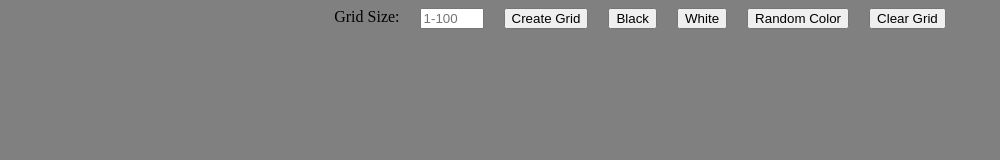
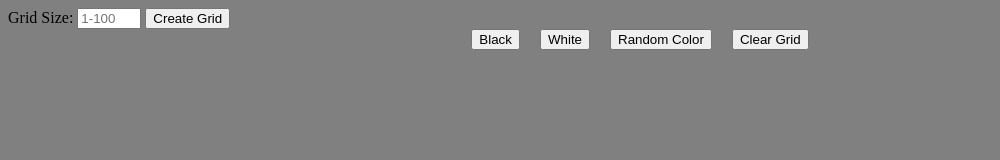
Before and after one commit to willbickham3/Etch-a-Sketch, a plain HTML site: page index.html in a window 1280 px wide. Shown: the whole page, without its empty margins (0-1000 px from the left). Drawn offline with Linux system fonts and the light colour scheme.

Commit message:
Add separate div for Grid Size; Change class and dataset of button container children

```diff
--- a/index.html
+++ b/index.html
@@ -9,14 +9,16 @@
     <title>Document</title>
 </head>
 <body>
-    <div class="button-container">
+    <div class="grid-button">
         <label for="grid-size">Grid Size:</label>
         <input type="number" id="pixels" placeholder="1-100" min="1" max="100">
         <button class="create-grid">Create Grid</button>
-        <button class="black">Black</button>
-        <button class="white">White</button>
-        <button class="random">Random Color</button>
-        <button class="clear">Clear Grid</button>
+    </div>
+    <div class="button-container">
+        <button class="color-button" data-color="black">Black</button>
+        <button class="color-button" data-color="white">White</button>
+        <button class="color-button" data-color="random">Random Color</button>
+        <button class="color-button" data-color="reset">Clear Grid</button>
     </div>
 
     <div class="container">
```
